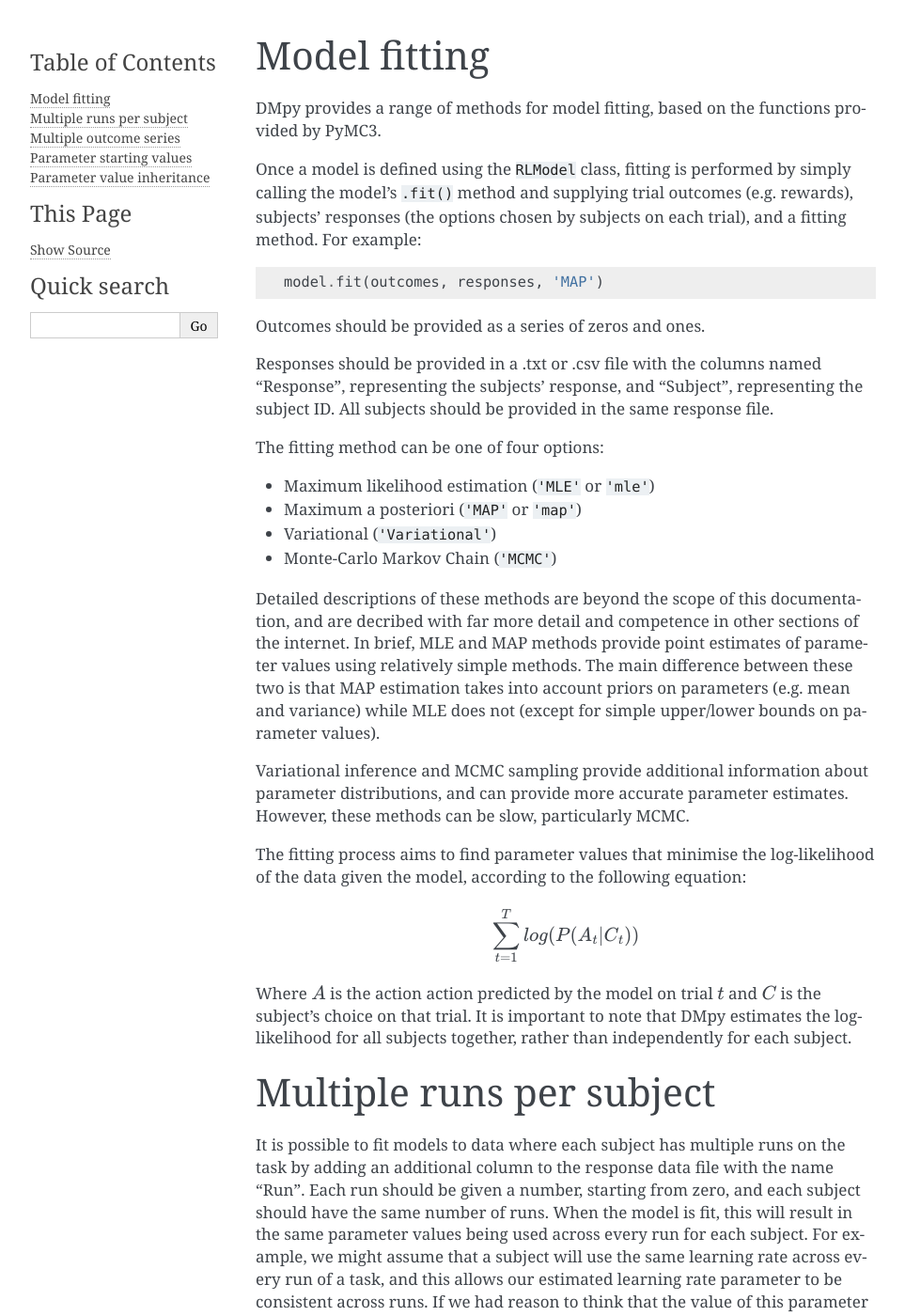
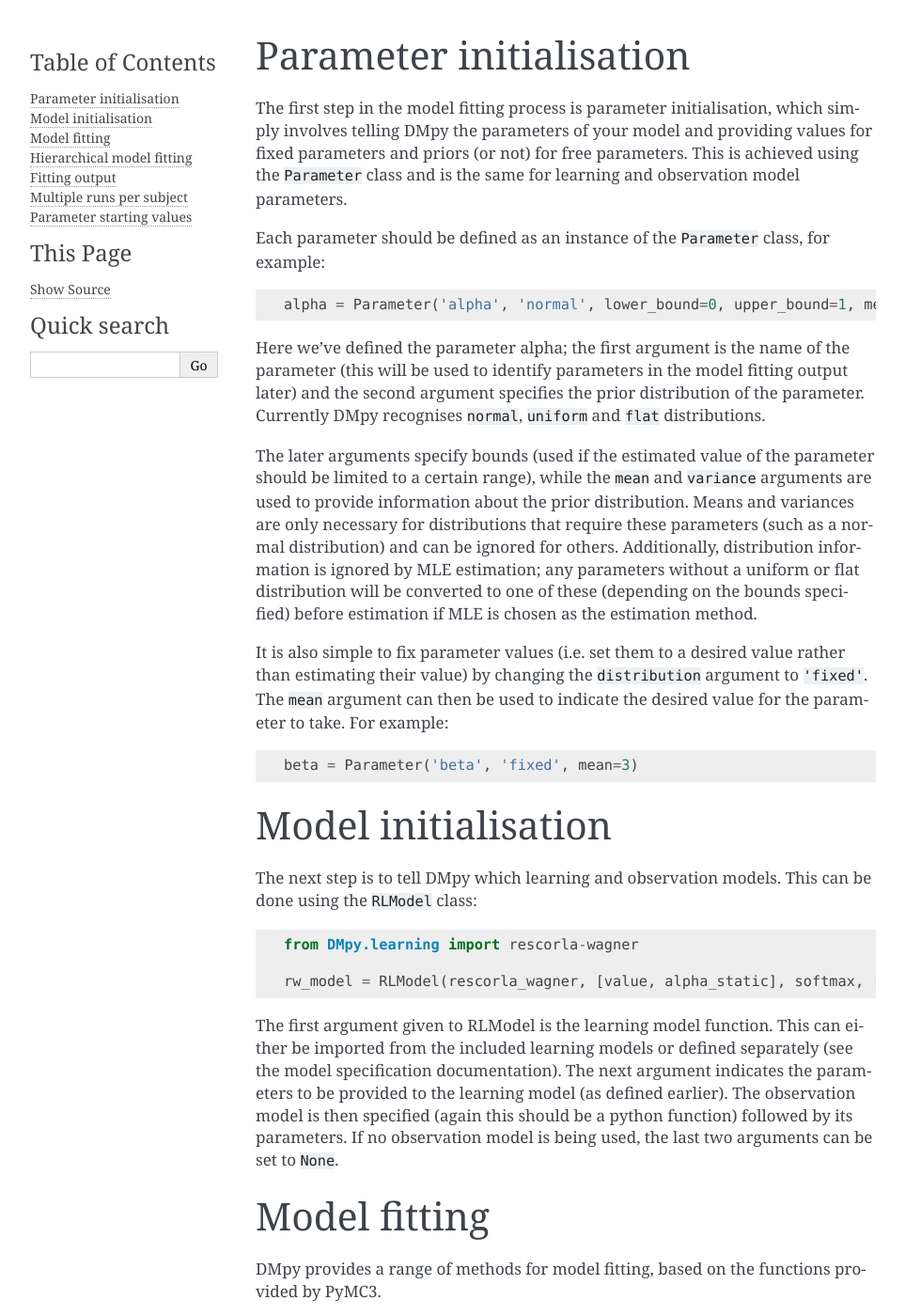
Before and after one commit to tobywise/DMpy, a Sphinx documentation site: the page built from docs/model_fitting.rst, in a window 1280 px wide and 1400 px high. Shown: the whole window at 94% size, without its empty margins (148-1111 px from the left). Built offline with Sphinx 7.4.7, drawn with Linux system fonts in a browser that asks for light colours; some of the changed text lies outside the part shown.

Commit message:
Sphinx docs

```diff
--- a/docs/model_fitting.rst
+++ b/docs/model_fitting.rst
@@ -1,3 +1,39 @@
+Parameter initialisation
+""""""""""""""""""""""""
+
+The first step in the model fitting process is parameter initialisation, which simply involves telling DMpy the parameters of your model and providing values for fixed parameters and priors (or not) for free parameters. This is achieved using the ``Parameter`` class and is the same for learning and observation model parameters.
+
+Each parameter should be defined as an instance of the ``Parameter`` class, for example:
+
+.. code-block:: python
+
+        alpha = Parameter('alpha', 'normal', lower_bound=0, upper_bound=1, mean=0.5, variance=0.1)
+
+Here we've defined the parameter alpha; the first argument is the name of the parameter (this will be used to identify parameters in the model fitting output later) and the second argument specifies the prior distribution of the parameter. Currently DMpy recognises ``normal``, ``uniform`` and ``flat`` distributions.
+
+The later arguments specify bounds (used if the estimated value of the parameter should be limited to a certain range), while the ``mean`` and ``variance`` arguments are used to provide information about the prior distribution. Means and variances are only necessary for distributions that require these parameters (such as a normal distribution) and can be ignored for others. Additionally, distribution information is ignored by MLE estimation; any parameters without a uniform or flat distribution will be converted to one of these (depending on the bounds specified) before estimation if MLE is chosen as the estimation method.
+
+It is also simple to fix parameter values (i.e. set them to a desired value rather than estimating their value) by changing the ``distribution`` argument to ``'fixed'``. The ``mean`` argument can then be used to indicate the desired value for the parameter to take. For example:
+
+.. code-block:: python
+
+        beta = Parameter('beta', 'fixed', mean=3)
+
+
+Model initialisation
+""""""""""""""""""""
+
+The next step is to tell DMpy which learning and observation models. This can be done using the ``RLModel`` class:
+
+.. code-block:: python
+
+    from DMpy.learning import rescorla-wagner
+
+    rw_model = RLModel(rescorla_wagner, [value, alpha_static], softmax, [b])
+
+The first argument given to RLModel is the learning model function. This can either be imported from the included learning models or defined separately (see the model specification documentation). The next argument indicates the parameters to be provided to the learning model (as defined earlier). The observation model is then specified (again this should be a python function) followed by its parameters. If no observation model is being used, the last two arguments can be set to ``None``.
+
+
 Model fitting
 """""""""""""
 
@@ -7,30 +43,41 @@ Once a model is defined using the ``RLModel`` class, fitting is performed by sim
 
 .. code-block:: python
 
-        model.fit(outcomes, responses, 'MAP')
+        model.fit(data, fit_method='MAP')
 
-Outcomes should be provided as a series of zeros and ones.
-
-Responses should be provided in a .txt or .csv file with the columns named "Response", representing the subjects' response, and "Subject", representing the subject ID. All subjects should be provided in the same response file.
+Data should be provided in a .txt or .csv file with the columns named "Outcome", indicating the outcome of the trial, "Response", representing the subjects' response, and "Subject", representing the subject ID. All subjects should be provided in the same response file. It is possible for different subjects to have different outcome series, as long as they are the same length. Missing responses should be coded as NaN, and these will be ignored by the model fitting procedures.
 
 The fitting method can be one of four options:
 
 * Maximum likelihood estimation (``'MLE'`` or ``'mle'``)
 * Maximum a posteriori (``'MAP'`` or ``'map'``)
-* Variational (``'Variational'``)
+* Variational (``'variational'``)
 * Monte-Carlo Markov Chain (``'MCMC'``)
 
-Detailed descriptions of these methods are beyond the scope of this documentation, and are decribed with far more detail and competence in other sections of the internet. In brief, MLE and MAP methods provide point estimates of parameter values using relatively simple methods. The main difference between these two is that MAP estimation takes into account priors on parameters (e.g. mean and variance) while MLE does not (except for simple upper/lower bounds on parameter values).
+Detailed descriptions of these methods are beyond the scope of this documentation, and are described with far more detail and competence in other sections of the internet. In brief, MLE and MAP methods provide point estimates of parameter values using relatively simple methods. The main difference between these two is that MAP estimation takes into account priors on parameters (e.g. mean and variance) while MLE does not (except for simple upper/lower bounds on parameter values).
 
 Variational inference and MCMC sampling provide additional information about parameter distributions, and can provide more accurate parameter estimates. However, these methods can be slow, particularly MCMC.
 
-The fitting process aims to find parameter values that minimise the log-likelihood of the data given the model, according to the following equation:
+The fitting process aims to find parameter values that minimise the a likelihood function. Two options are provided here, either the log likelihood (for binary responses) or the R:sup:2 value (for continuous responses). The log-likelihood is calculated as follows:
 
 .. math::
 
    \sum_{t=1}^{T} log(P(A_{t}|C_{t}))
 
-Where :math:`A` is the action action predicted by the model on trial :math:`t` and :math:`C` is the subject's choice on that trial. It is important to note that DMpy estimates the log-likelihood for all subjects together, rather than independently for each subject.
+Where :math:`A` is the action action predicted by the model on trial :math:`t` and :math:`C` is the subject's choice on that trial. It is important to note that DMpy minimiseds this function for all subjects together, rather than independently for each subject. By default, the log-likelihood is calculated, but this can be changed using the ``logp_method`` argument of the ``fit()`` method.
+
+..note::The first time the fitting procedure is run it can be quite slow due to Theano having to set up various things.
+
+Hierarchical model fitting
+""""""""""""""""""""""""""
+
+DMpy is able to fit models in a hierarchical manner (i.e. where a group-level prior is provided to constrain individual-level parameter estimates). This can be achieved by setting the ``hierarchical`` argument of the ``fit()`` method to ``True`` (note that this will only work when using variational inference or MCMC as the estimation method). If this option is chosen, the distribution provided when initialising the parameters will be used for the group-level prior rather than the individual-level priors. For example, if a parameter is given a normal distribution with a mean of 0.5 and a variance of 0.1, the prior means of the individual-level parameter estimates will be drawn from a distribution with a mean of 0.5 and variance of 0.1. The standard distributions of the individual-level parameters are set to 1, but I need to find a way of easily allowing the user to modify these too...
+
+
+Fitting output
+""""""""""""""
+
+Once the model has been fit, a table of estimated parameter values will be provided. This will give estimates of each free parameter in the model for each subject. If variational or MCMC was chosen as the fitting method, the mean and standard deviation of the posterior distribution will be given. This table is stored in the ``parameter_table`` attribute of the model instance.
 
 
 Multiple runs per subject
@@ -41,21 +88,7 @@ It is possible to fit models to data where each subject has multiple runs on the
 It is also possible to use the "Run" column to fit models for tasks where behaviour in response to multiple stimuli is measured. For example, in a task featuring two stimuli with independent value it may be desirable to fit a separate model for each stimulus, assuming the subject is using the same e.g. learning rate across stimuli. Where there is no interdependence between the value of stimulus A and stimulus B, it is possible to fit this model to the two stimuli by specifying them as two separate "runs".
 
 
-Multiple outcome series
-"""""""""""""""""""""""
-
-Outcomes should be provided in an array of shape (trials, subjects).
-
-The first time fitting is run it can be quite slow due to Theano having to set up various things.
-
-
 Parameter starting values
 """""""""""""""""""""""""
 
-Some quantities used by the model will need to have a starting value provided (for example the estimated value of a stimulus).
-
-
-Parameter value inheritance
-"""""""""""""""""""""""""""
-
-It is possible for parameters to inherit their value from other parameters. For example, in Sutton's K1 (1992) model, the starting value of the beta parameter is defined as log(Rhat), where Rhat is another parameter in the model. It is possible to specify this in DMpy
+Some quantities used by the model will need to have a starting value provided (for example the estimated value of a stimulus), even though this is not necessarily of interest. This can be acheived by simply setting the parameter to the desired starting value using the mean argument of the Parameter class. An advantage of this is that it is also possible to estimate the best fitting starting value by providing a distribution rather than a fixed point as the starting value.
```
